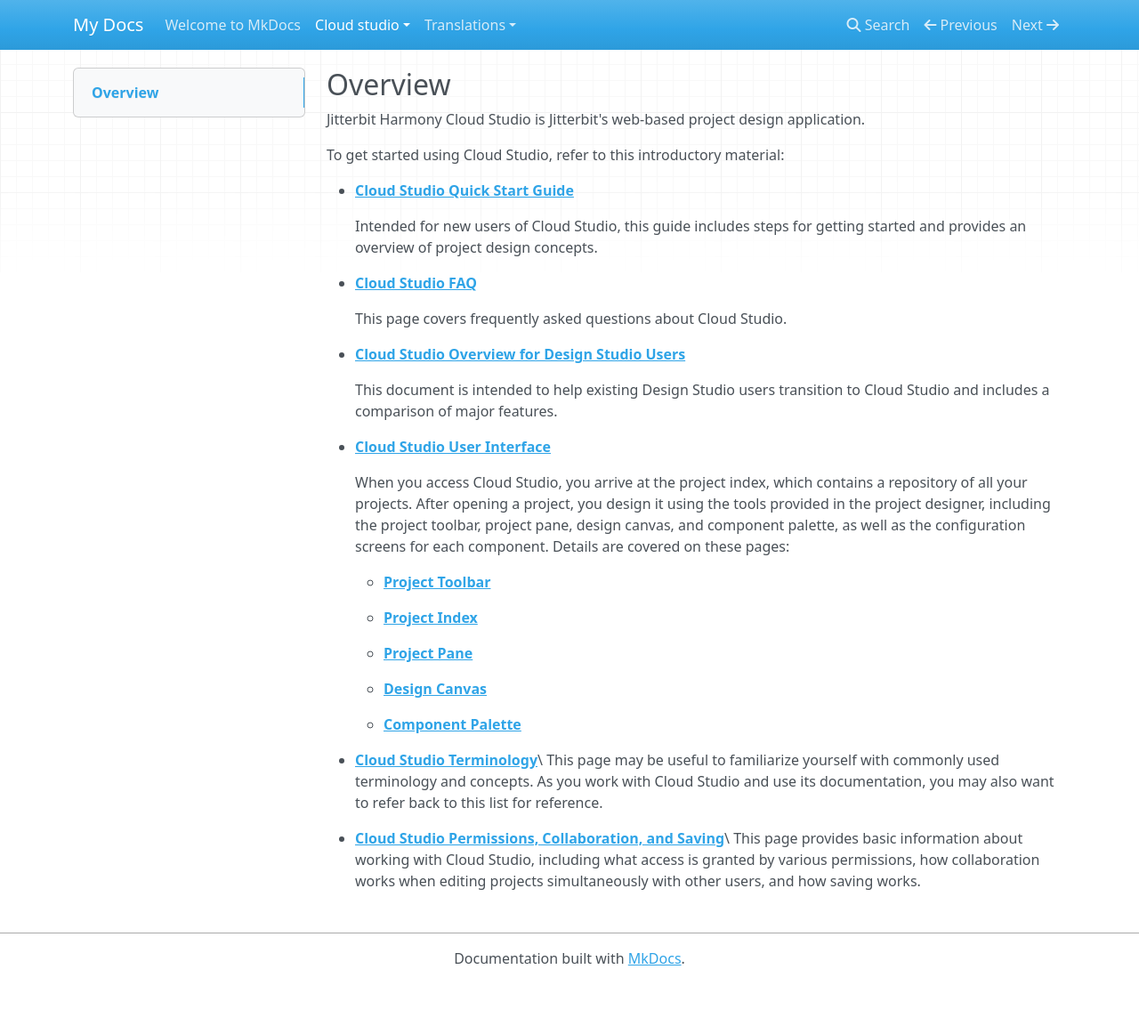
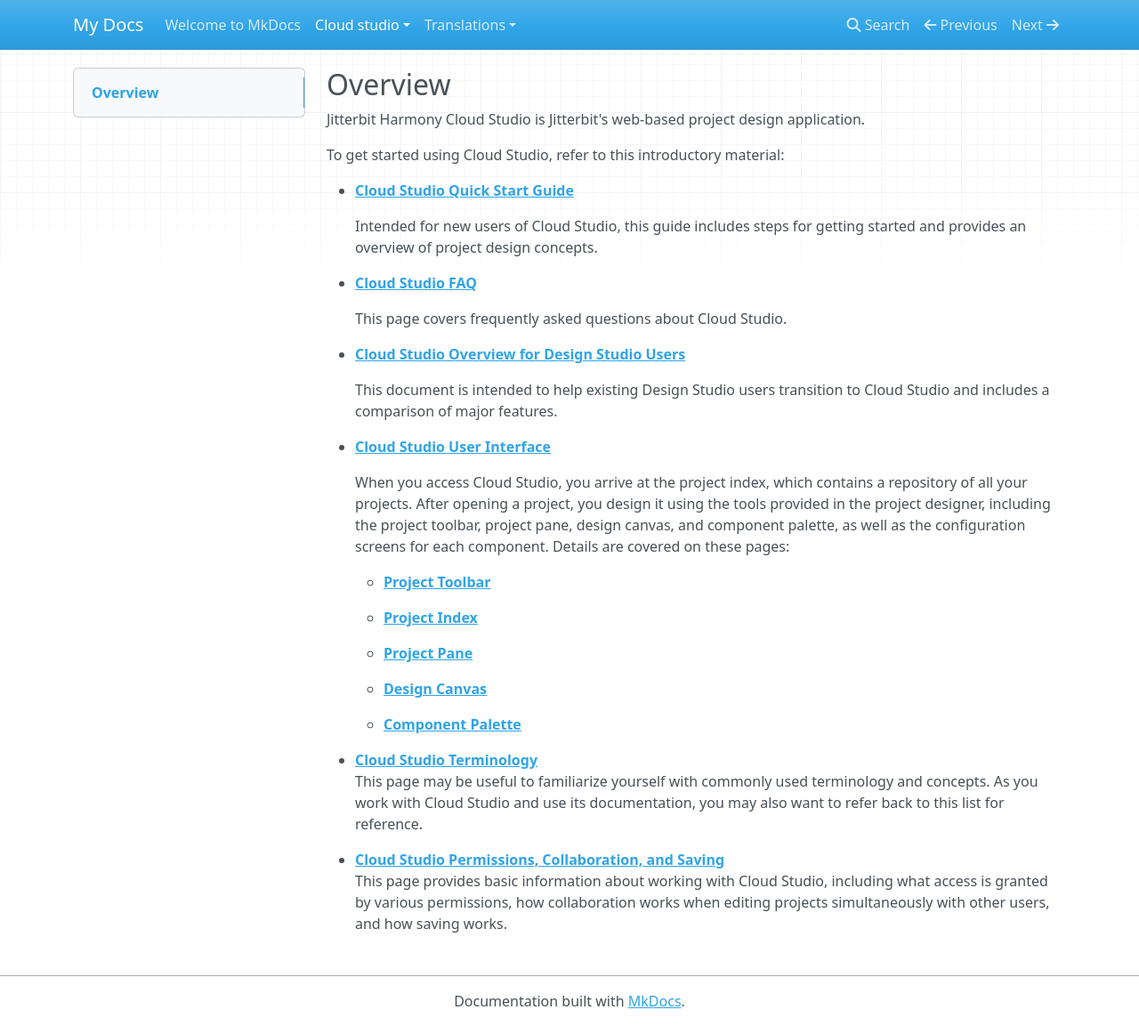
Before and after one commit to ctalr-jb/ctalr-jb-mkdocs, an MkDocs documentation site: the page built from docs/cloud-studio/introduction/index.md, in a window 1280 px wide and 1153 px high. Shown: the whole window at 89% size. Built offline with MkDocs 1.6.1, drawn with Linux system fonts in a browser that asks for light colours; nearby versions of some CDN libraries.

```diff
--- a/docs/cloud-studio/introduction/index.md
+++ b/docs/cloud-studio/introduction/index.md
@@ -35,12 +35,12 @@ To get started using Cloud Studio, refer to this introductory material:
 
     -   **[Component Palette](https://success.jitterbit.com/display/CS/Component+Palette)**
 
--   **[Cloud Studio Terminology](https://success.jitterbit.com/display/CS/Cloud+Studio+Terminology)**\
+-   **[Cloud Studio Terminology](https://success.jitterbit.com/display/CS/Cloud+Studio+Terminology)**<br>
     This page may be useful to familiarize yourself with commonly used terminology and concepts. As you work with
     Cloud Studio and use its documentation, you may also want to refer back to this list for reference.
 
 -   **[Cloud Studio Permissions, Collaboration, and
-    Saving](https://success.jitterbit.com/display/CS/Cloud+Studio+Permissions%2C+Collaboration%2C+and+Saving)**\
+    Saving](https://success.jitterbit.com/display/CS/Cloud+Studio+Permissions%2C+Collaboration%2C+and+Saving)**<br>
     This page provides basic information about working with Cloud Studio, including what access is granted by
     various permissions, how collaboration works when editing projects simultaneously with other users, and how
     saving works.
```
